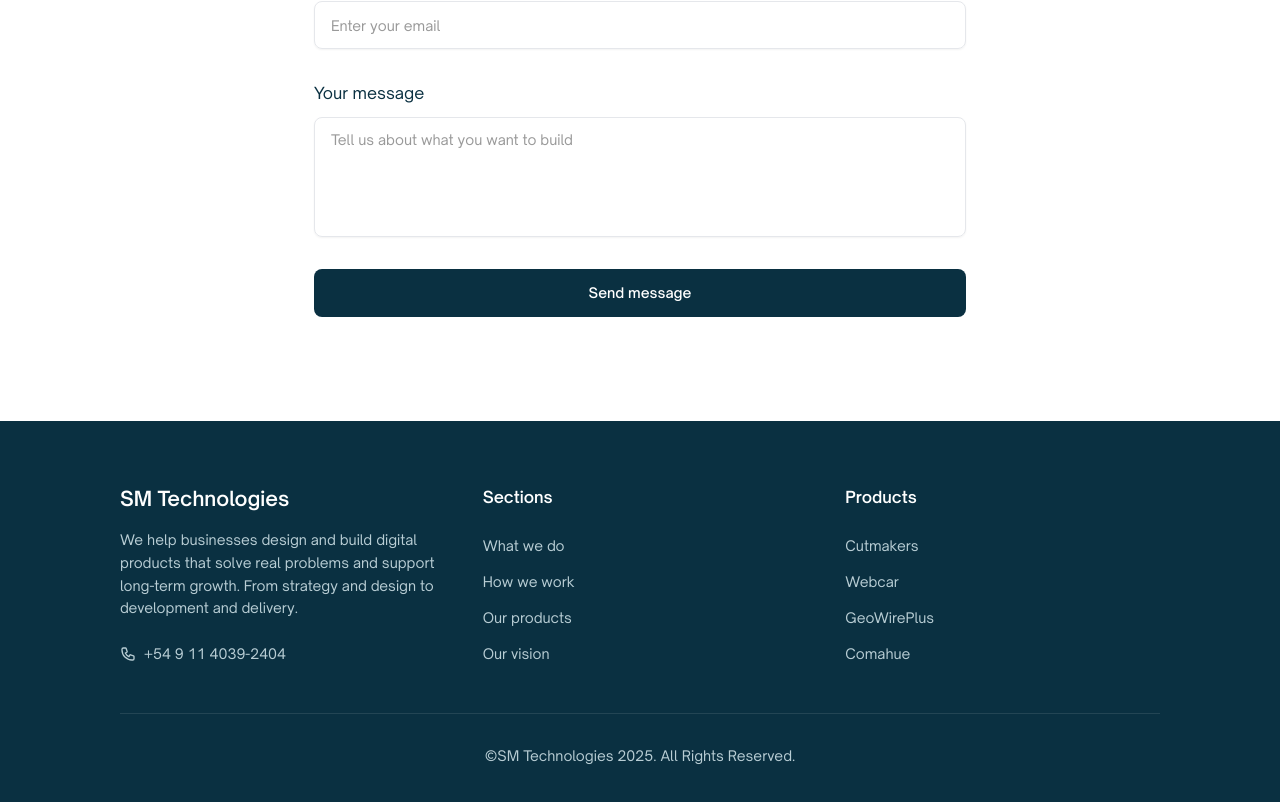
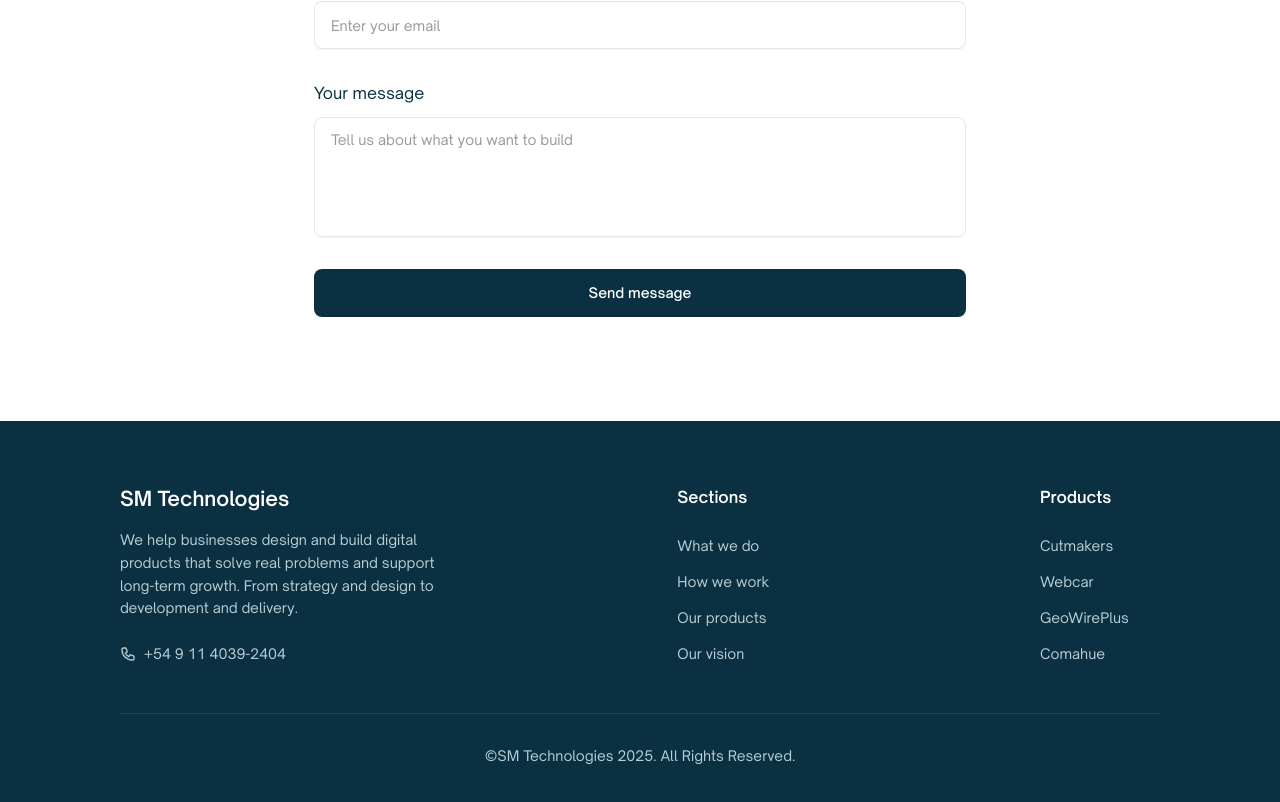
Before and after one commit to mateoLorenzo/smt-landing, a Next.js app: page / in a window 1280 px wide. Shown: the part 4400-5202 px from the top of the page. Built offline with nearby package versions, Linux system fonts and the light colour scheme.

Commit message:
Improved footer UI

```diff
--- a/src/app/components/Footer.tsx
+++ b/src/app/components/Footer.tsx
@@ -3,13 +3,13 @@
 export const Footer = () => {
   return (
     <footer className="bg-[#0a3041] text-white py-16">
-      <div className="max-w-[1400px] mx-auto px-[120px]">
+      <div className="max-w-[1400px] mx-auto px-5 md:px-[120px]">
         {/* Main footer content */}
         <div className="grid md:grid-cols-3 gap-12 mb-12">
           {/* Column 1 - Company Info */}
-          <div>
+          <div className="flex flex-col items-center md:items-start">
             <h3 className="text-xl font-semibold mb-4">SM Technologies</h3>
-            <p className="text-[#B8CDD4] text-sm leading-relaxed mb-6 max-w-sm">
+            <p className="text-[#B8CDD4] text-center md:text-start text-sm leading-relaxed mb-6 max-w-sm">
               We help businesses design and build digital products that solve
               real problems and support long-term growth. From strategy and
               design to development and delivery.
@@ -38,37 +38,39 @@
           </div>
 
           {/* Column 2 - Sections */}
-          <div>
-            <h4 className="text-base font-semibold mb-6">Sections</h4>
+          <div className="flex flex-col items-center md:items-end ">
+            <h4 className="text-base font-semibold mb-6 min-w-[120px] text-center md:text-start">
+              Sections
+            </h4>
             <ul className="space-y-3">
-              <li>
+              <li className="w-full text-center md:text-start min-w-[120px]">
                 <a
                   href="#what-we-do"
-                  className="text-[#B8CDD4] text-sm hover:text-white transition-colors"
+                  className="text-[#B8CDD4] w-full text-sm hover:text-white transition-colors"
                 >
                   What we do
                 </a>
               </li>
-              <li>
+              <li className="w-full text-center md:text-start min-w-[120px]">
                 <a
                   href="#how-we-work"
-                  className="text-[#B8CDD4] text-sm hover:text-white transition-colors"
+                  className="text-[#B8CDD4] text-sm hover:text-white transition-colors text-center md:text-start"
                 >
                   How we work
                 </a>
               </li>
-              <li>
+              <li className="w-full text-center md:text-start min-w-[120px]">
                 <a
                   href="#products-platforms"
-                  className="text-[#B8CDD4] text-sm hover:text-white transition-colors"
+                  className="text-[#B8CDD4] text-sm hover:text-white transition-colors text-center md:text-start"
                 >
                   Our products
                 </a>
               </li>
-              <li>
+              <li className="w-full text-center md:text-start min-w-[120px]">
                 <a
                   href="#our-vision"
-                  className="text-[#B8CDD4] text-sm hover:text-white transition-colors"
+                  className="text-[#B8CDD4] text-sm hover:text-white transition-colors text-center md:text-start"
                 >
                   Our vision
                 </a>
@@ -77,10 +79,12 @@
           </div>
 
           {/* Column 3 - Products */}
-          <div>
-            <h4 className="text-base font-semibold mb-6">Products</h4>
+          <div className="hidden md:flex flex-col items-center md:items-end ">
+            <h4 className="text-base font-semibold mb-6 min-w-[120px]">
+              Products
+            </h4>
             <ul className="space-y-3">
-              <li>
+              <li className="w-full text-center md:text-start min-w-[120px]">
                 <a
                   href="#"
                   className="text-[#B8CDD4] text-sm hover:text-white transition-colors"
@@ -88,7 +92,7 @@
                   Cutmakers
                 </a>
               </li>
-              <li>
+              <li className="w-full text-center md:text-start min-w-[120px]">
                 <a
                   href="#"
                   className="text-[#B8CDD4] text-sm hover:text-white transition-colors"
@@ -96,7 +100,7 @@
                   Webcar
                 </a>
               </li>
-              <li>
+              <li className="w-full text-center md:text-start min-w-[120px]">
                 <a
                   href="#"
                   className="text-[#B8CDD4] text-sm hover:text-white transition-colors"
@@ -104,7 +108,7 @@
                   GeoWirePlus
                 </a>
               </li>
-              <li>
+              <li className="w-full text-center md:text-start min-w-[120px]">
                 <a
                   href="#"
                   className="text-[#B8CDD4] text-sm hover:text-white transition-colors"
```
